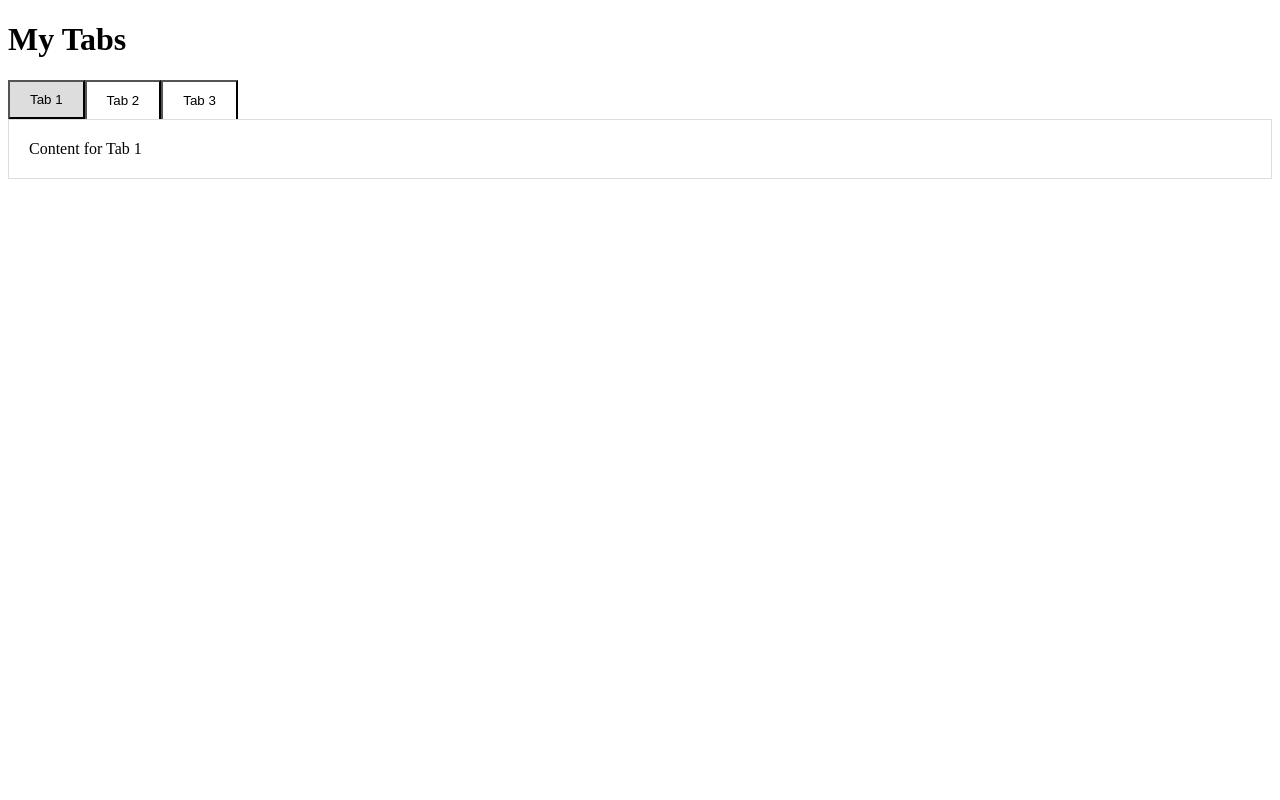
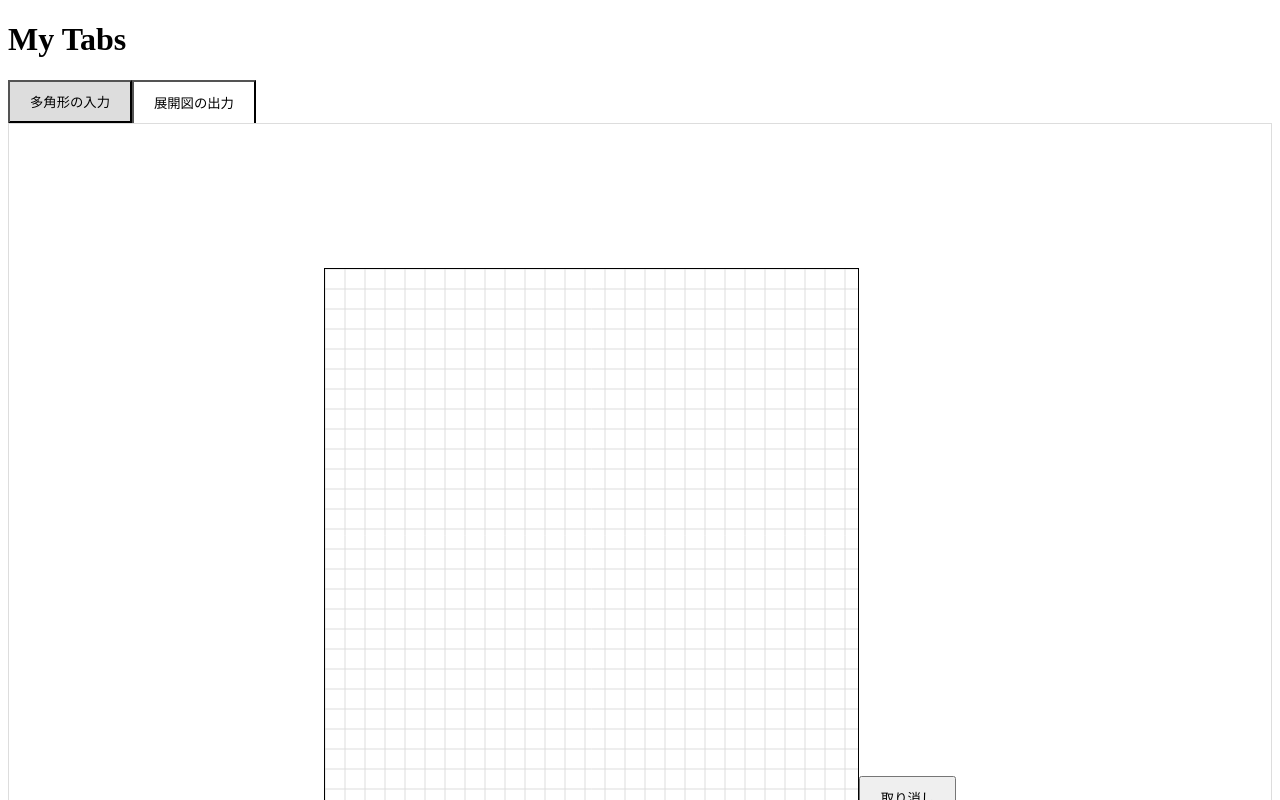
Before and after one commit to SoichiroUchida/bpgenerater, a Next.js app: page / in a window 1280 px wide. Shown: the top 800 px of the page. Built offline with nearby package versions, Linux system fonts and the light colour scheme.

Commit message:
タブの削除

```diff
--- a/pages/index.tsx
+++ b/pages/index.tsx
@@ -9,9 +9,8 @@ const Home: React.FC = () => {
 
   useEffect(() => {
     setTabs([
-      { title: 'Tab 1', content: <div>Content for Tab 1</div> },
-      { title: 'Tab 2', content: <DrawPanel onPointsChange={setPoints} /> },
-      { title: 'Tab 3', content: <DrawPanelWithCompute points={points} /> }
+      { title: '多角形の入力', content: <DrawPanel onPointsChange={setPoints} /> },
+      { title: '展開図の出力', content: <DrawPanelWithCompute points={points} /> }
     ]);
   }, [points]);
 
```
